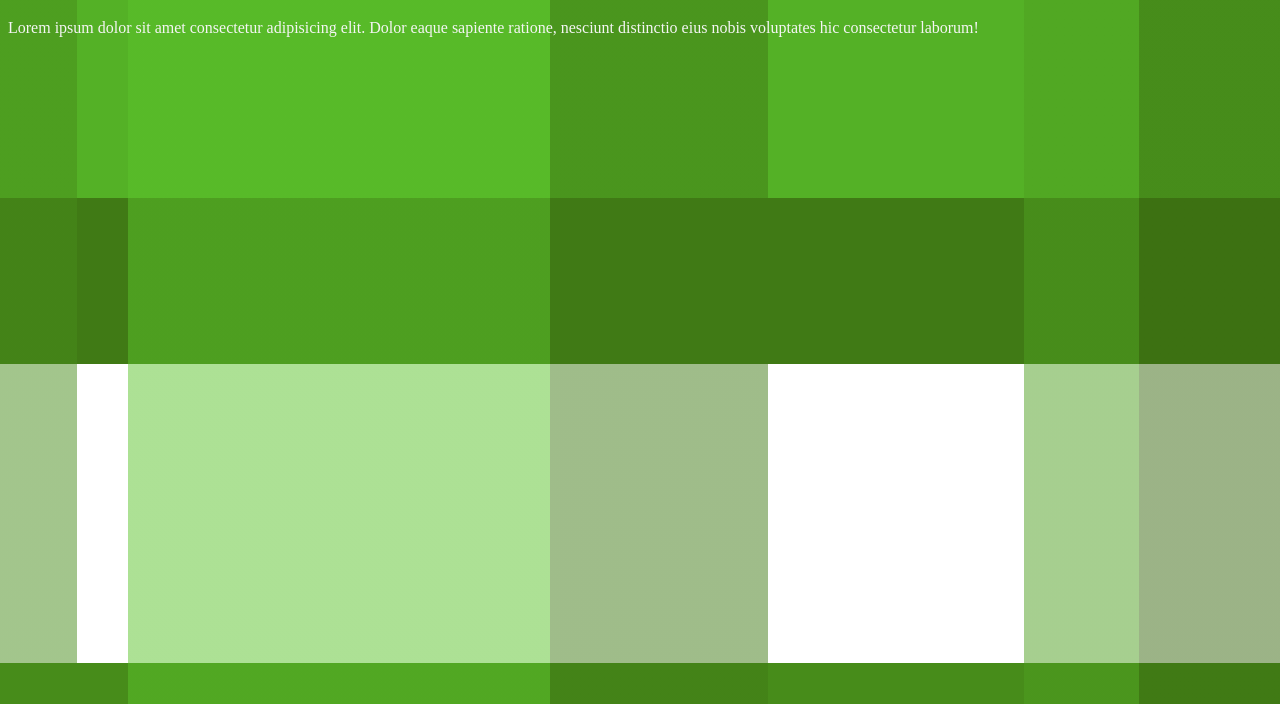
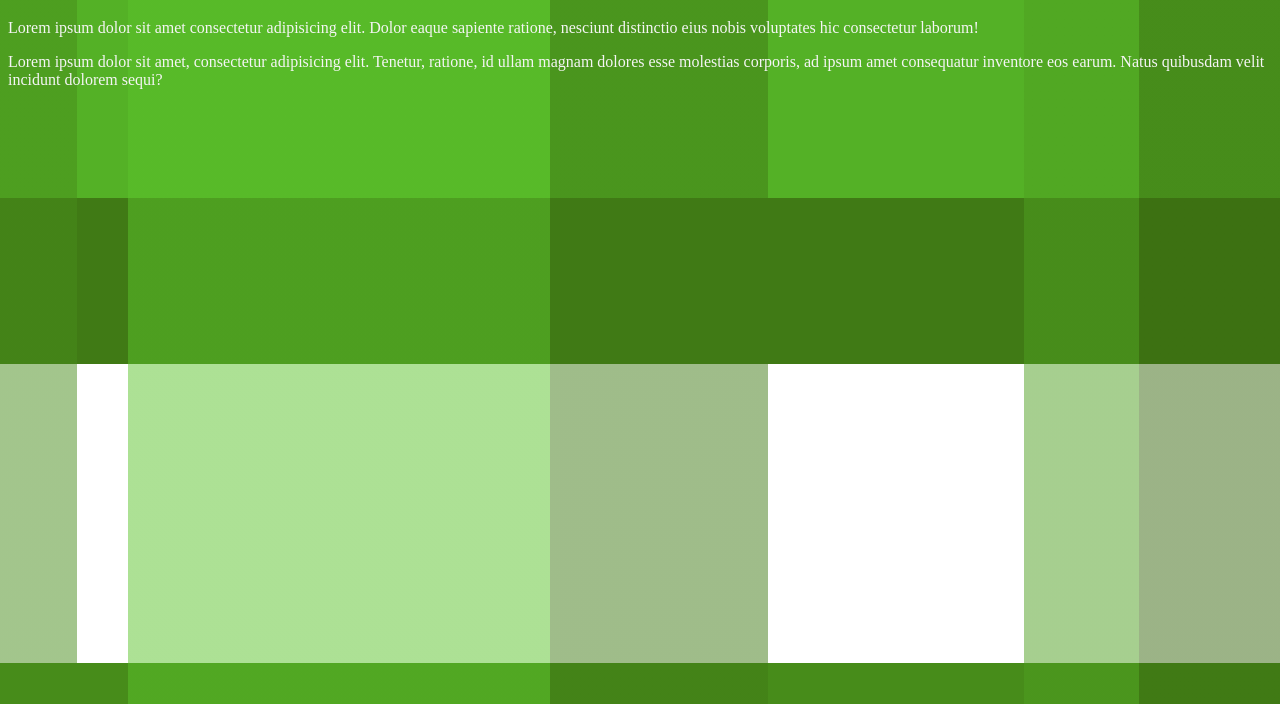
Before and after one commit to KatrienColson/testrepo, a plain HTML site: page index.html in a window 1280 px wide. Shown: the part 125-829 px from the top of the page. Drawn offline with Linux system fonts and the light colour scheme.

Commit message:
extra paragraaf

```diff
--- a/index.html
+++ b/index.html
@@ -13,6 +13,9 @@
         Dolor eaque sapiente ratione, nesciunt distinctio eius nobis
         voluptates hic consectetur laborum!
     </p>
+    <p>Lorem ipsum dolor sit amet, consectetur adipisicing elit. Tenetur, ratione, id ullam magnam dolores esse molestias corporis,
+        ad ipsum amet consequatur inventore eos earum.
+        Natus quibusdam velit incidunt dolorem sequi?</p>
     <script src="app.js"></script>
 </body>
 </html>
```
